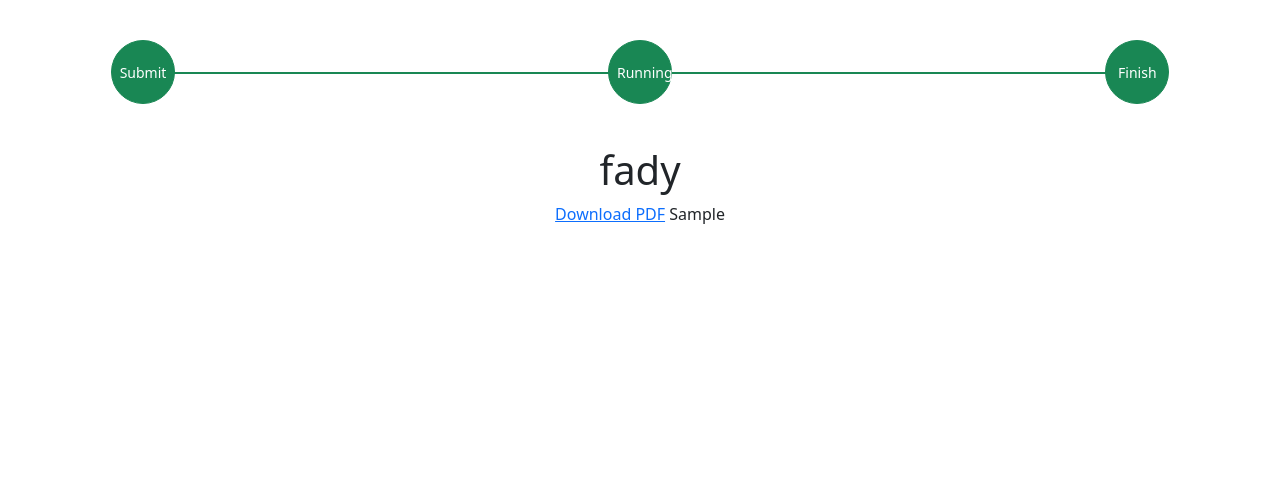
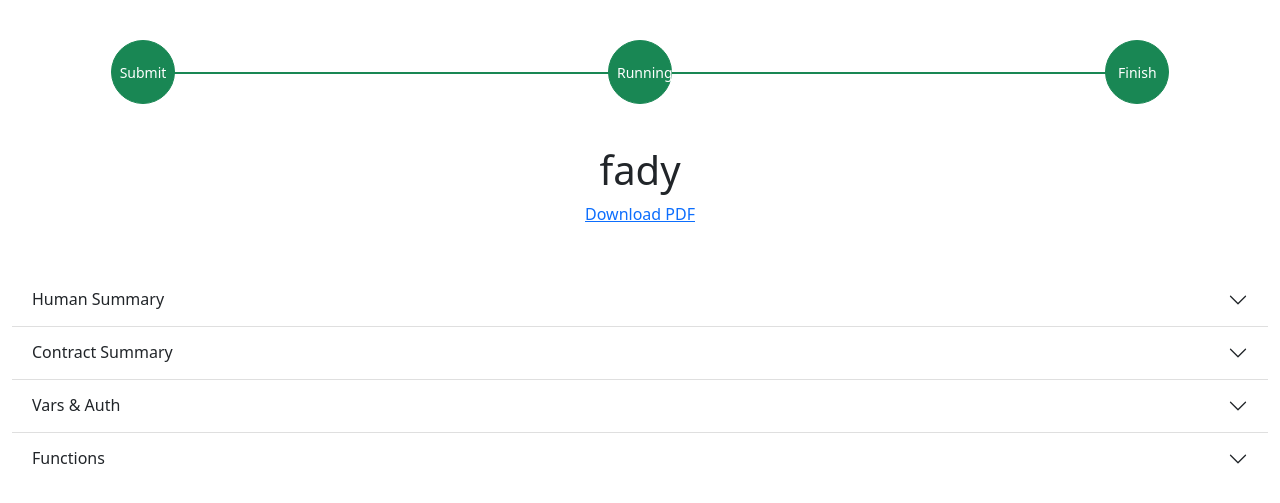
Before and after one commit to defiauditing/EthereumSearchAPI, a Django app: template web/templates/files.html in a window 1280 px wide. Shown: the part 56-559 px from the top of the page. Run offline with Django 4.2, Linux system fonts and the light colour scheme; data comes from the database, SQL or seed files in the repository; the template is opened without the code that fills it: values that come from a table or form of the project are taken from there, most other values are stand-ins (such as "Sample title", 1, 10 or a date in 2020); parts of the project's set-up code (start-up, migrations or seed data) failed here and were passed over.

Commit message:
Update 5PM

```diff
--- a/web/task.py
+++ b/web/task.py
@@ -11,7 +11,7 @@ def run_pdf(name,question):
     data.get_human_summary_data()
     data.get_contract_summary()
     data.get_vars_auth()
-    # data.get_function()
+    data.get_function()
     data.save()
     return True
 
@@ -20,7 +20,7 @@ def run_html(name,question):
     data.get_human_summary_data()
     data.get_contract_summary()
     data.get_vars_auth()
-    # data.get_function()
+    data.get_function()
     data.save()
     return True
 
--- a/web/templates/files.html
+++ b/web/templates/files.html
@@ -50,8 +50,9 @@
             <div class="col"></div>
             <div class="col" align="center">
                 <h1>{{data.data.project}}</h1>
+
             <a href="{% url 'download_file' filename=file_name %}">Download PDF</a>
-            {{html_out }}
+
         </div>
         <div class="col"></div>
             {% elif data.status == 0%}
@@ -64,6 +65,51 @@
 
 
     </div>
+    <div class="row mt-5">
+        <div class="accordion accordion-flush" id="accordionFlushExample">
+
+            <div class="accordion-item">
+              <h2 class="accordion-header" id="flush-headingTwo">
+                <button class="accordion-button collapsed" type="button" data-bs-toggle="collapse" data-bs-target="#flush-collapseTwo" aria-expanded="false" aria-controls="flush-collapseTwo">
+                  Human Summary
+                </button>
+              </h2>
+              <div id="flush-collapseTwo" class="accordion-collapse collapse" aria-labelledby="flush-headingTwo" data-bs-parent="#accordionFlushExample">
+                <div class="accordion-body">{{html_out1 | safe}}</div>
+              </div>
+            </div>
+            <div class="accordion-item">
+              <h2 class="accordion-header" id="flush-headingThree">
+                <button class="accordion-button collapsed" type="button" data-bs-toggle="collapse" data-bs-target="#flush-collapseThree" aria-expanded="false" aria-controls="flush-collapseThree">
+                  Contract Summary
+                </button>
+              </h2>
+              <div id="flush-collapseThree" class="accordion-collapse collapse" aria-labelledby="flush-headingThree" data-bs-parent="#accordionFlushExample">
+                <div class="accordion-body">{{html_out2 | safe}}</div>
+              </div>
+            </div>
+            <div class="accordion-item">
+                <h2 class="accordion-header" id="flush-headingFour">
+                  <button class="accordion-button collapsed" type="button" data-bs-toggle="collapse" data-bs-target="#flush-collapseFour" aria-expanded="false" aria-controls="flush-collapseFour">
+                    Vars & Auth
+                  </button>
+                </h2>
+                <div id="flush-collapseFour" class="accordion-collapse collapse" aria-labelledby="flush-headingFour" data-bs-parent="#accordionFlushExample">
+                  <div class="accordion-body">{{html_out3 | safe}}</div>
+                </div>
+              </div>
+              <div class="accordion-item">
+                <h2 class="accordion-header" id="flush-headingOne">
+                  <button class="accordion-button collapsed" type="button" data-bs-toggle="collapse" data-bs-target="#flush-collapseOne" aria-expanded="false" aria-controls="flush-collapseOne">
+                    Functions
+                  </button>
+                </h2>
+                <div id="flush-collapseOne" class="accordion-collapse collapse" aria-labelledby="flush-headingOne" data-bs-parent="#accordionFlushExample">
+                  <div class="accordion-body">{{html_out4 | safe }}</div>
+                </div>
+              </div>
+          </div>
+    </div>
 </div>
 </body>
 </html>
```
Also changed, not shown: web/html_generator.py (+4 -3 lines), web/views/views.py (+10 -3 lines), .github/workflows/django.yml.
